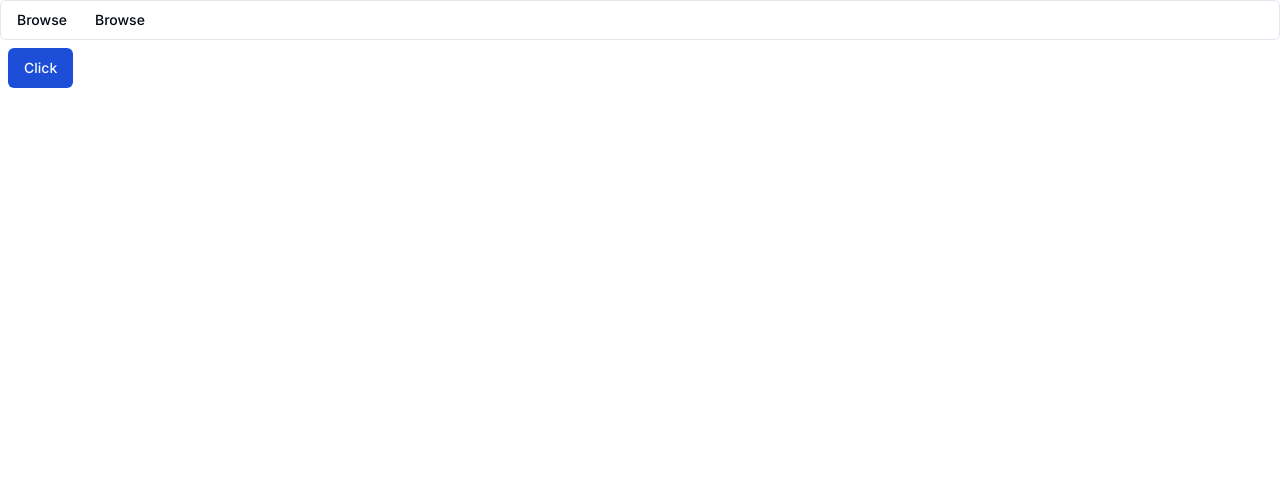
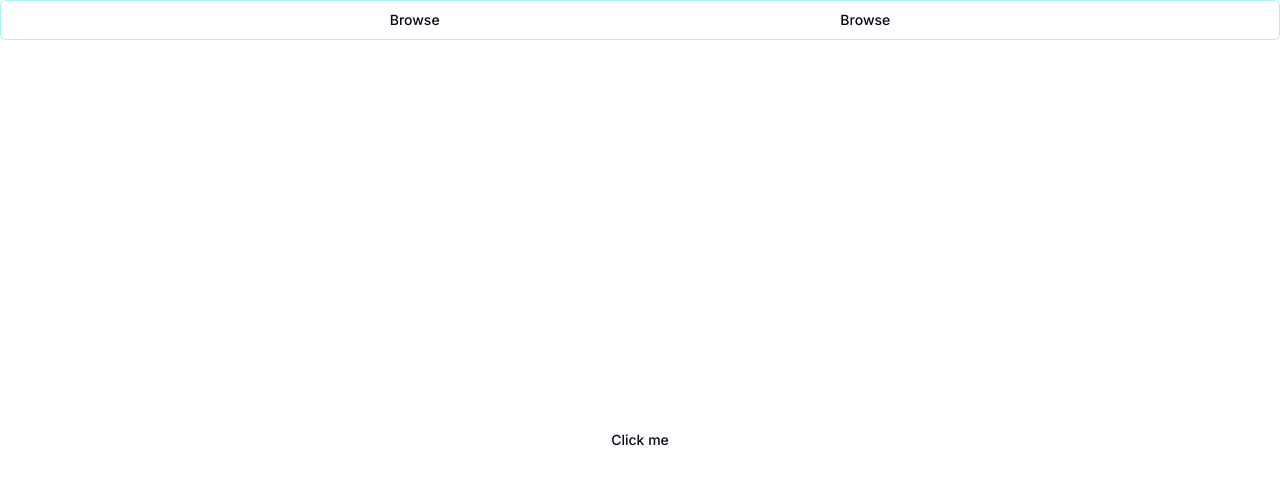
Before and after one commit to MdMohsinHaider/Bakery-shop, a Next.js app: page / in a window 1280 px wide. Shown: the top 484 px of the page. Built offline with nearby package versions, Linux system fonts and the light colour scheme.

Commit message:
some know

```diff
--- a/src/app/globals.css
+++ b/src/app/globals.css
@@ -1,6 +1,12 @@
 @tailwind base;
 @tailwind components;
 @tailwind utilities;
+
+html,
+body,
+:root{
+  height: 100vh;
+}
 
 @layer base {
   :root {
--- a/src/app/layout.tsx
+++ b/src/app/layout.tsx
@@ -17,10 +17,10 @@ export default function RootLayout({
   children: React.ReactNode;
 }>) {
   return (
-    <html lang="en" className="dark">
+    <html lang="en">
       <body className={inter.className}>
         <ThemeProvider attribute="class" defaultTheme="system" enableSystem disableTransitionOnChange >
-          <Navmenubar />
+          <Navmenubar  />
             {children}
         </ThemeProvider>
         </body>
--- a/src/app/page.tsx
+++ b/src/app/page.tsx
@@ -1,8 +1,8 @@
 import { Button } from "@/components/ui/button"
 export default function Home() {
   return (
-    <div>
-      <Button className=" bg-blue-700 hover:bg-red-700 m-2">Click </Button>
+    <div className=" h-full flex flex-wrap justify-center items-center boder-2">
+      <Button variant='ghost'>Click me </Button>
     </div>
   );
 }
--- a/src/components/Navmenubar.tsx
+++ b/src/components/Navmenubar.tsx
@@ -4,7 +4,7 @@ import { Menubar, MenubarContent, MenubarItem, MenubarMenu, MenubarSeparator, Me
 
 function Navmenubar() {
     return (
-        <Menubar>
+        <Menubar className=' items-center justify-evenly border-cyan-200 '>
             <MenubarMenu>
                 <MenubarTrigger>Browse</MenubarTrigger>
                 <MenubarContent>
```
